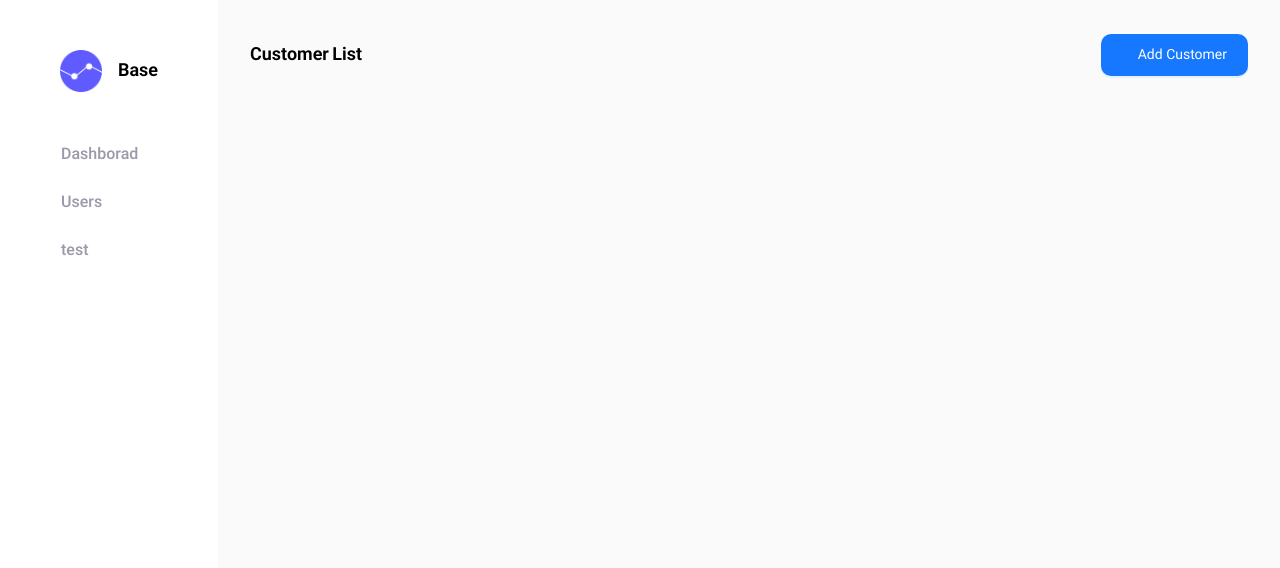
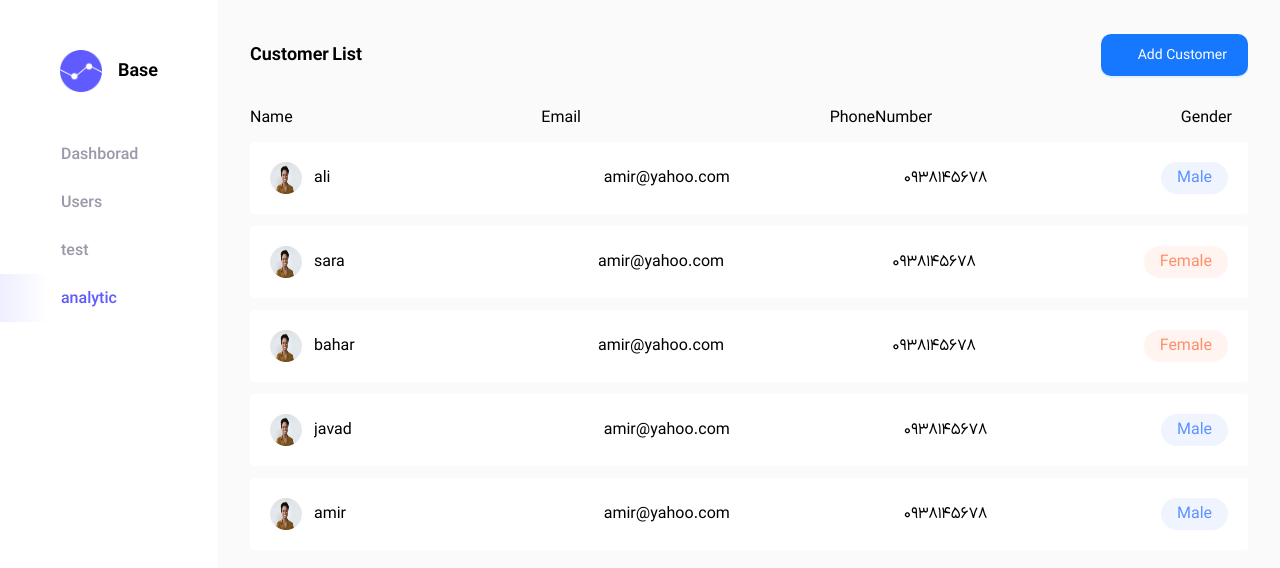
Before and after one commit to javadyousefi1/store-dashboard, a React (Vite) app: page /analytic in a window 1280 px wide. Shown: the top 568 px of the page. Built offline with nearby package versions, Linux system fonts and the light colour scheme; no server answers.

Commit message:
add folder of customerList with it's component (working)

```diff
--- a/src/app/panel/pages/customerList/CustomerList.tsx
+++ b/src/app/panel/pages/customerList/CustomerList.tsx
@@ -4,34 +4,70 @@ import PageHeader from "../../../../components/shared/PageHeader";
 
 import PageTitle from "../../../../components/shared/PageTitle";
 import ButtonComponent from "../../../../components/shared/ButtonComponent";
-import UserDetail from "./UserDetail";
-
+import image from "@/assets/images/image-profile.jpg";
+import CustomerListContent from "./CustomerListContent";
 const CustomerList = () => {
-
   const users = [
-    {id: 1, name:"ali", email: 'amir@yahoo.com', phoneNumber: '0938145678', gender: '1'},
-    {id: 2, name:"sara", email: 'amir@yahoo.com', phoneNumber: '0938145678', gender: '2'},
-    {id: 3, name:"bahar", email: 'amir@yahoo.com', phoneNumber: '0938145678', gender: '2'},
-    {id: 4, name:"javad", email: 'amir@yahoo.com', phoneNumber: '0938145678', gender: '1'},
-    {id: 5, name:"amir", email: 'amir@yahoo.com', phoneNumber: '0938145678', gender: '1'},
-  ]
+    {
+      id: 1,
+      name: "ali",
+      email: "amir@yahoo.com",
+      phoneNumber: "0938145678",
+      gender: 1,
+      icon: image,
+    },
+    {
+      id: 2,
+      name: "sara",
+      email: "amir@yahoo.com",
+      phoneNumber: "0938145678",
+      gender: 2,
+      icon: image,
+    },
+    {
+      id: 3,
+      name: "bahar",
+      email: "amir@yahoo.com",
+      phoneNumber: "0938145678",
+      gender: 2,
+      icon: image,
+    },
+    {
+      id: 4,
+      name: "javad",
+      email: "amir@yahoo.com",
+      phoneNumber: "0938145678",
+      gender: 1,
+      icon: image,
+    },
+    {
+      id: 5,
+      name: "amir",
+      email: "amir@yahoo.com",
+      phoneNumber: "0938145678",
+      gender: 1,
+      icon: image,
+    },
+  ];
 
   return (
     <>
       <PageTitle title="Customer List" />
       <PageHeader
         title="Customer List"
-        leftSection={<ButtonComponent title="Add Customer" type="primary" className="p-2"/>}
+        leftSection={
+          <ButtonComponent
+            title="Add Customer"
+            type="primary"
+            className="p-2"
+          />
+        }
       />
 
-      <div>
-        {users.map((item) => (
-
-      <UserDetail key={item.id} item={item}/>
-        ))}
-
-      </div>
-          </>
+      <CustomerListContent users={users}
+      columnTitle={['Name', 'Email', 'PhoneNumber', 'Gender']}
+      />
+    </>
   );
 };
 
--- /dev/null
+++ b/src/app/panel/pages/customerList/CustomerListContent.tsx
@@ -0,0 +1,24 @@
+import IconifyComp from "@/components/shared/IconifyComp"
+import UserDetail from "./UserDetail"
+
+const CustomerListContent :React.FC<{ users: itemType }> = ({users, columnTitle}) => {
+  return (
+    <>
+        {/* column */}
+        <div className="flex justify-between items-center">
+          {columnTitle.map((item) => (
+            <div key={item} className="flex justify-center items-center gap-x-4">
+            <span>{item}</span>
+            <IconifyComp icon="boldArrowDown" size="small"/>
+            </div>
+          ))}
+        </div>
+        {/* list */}
+        {users.map((item) => (
+          <UserDetail key={item.id} item={item} />
+        ))}
+      </>
+  )
+}
+
+export default CustomerListContent
--- a/src/app/panel/pages/customerList/UserDetail.tsx
+++ b/src/app/panel/pages/customerList/UserDetail.tsx
@@ -4,13 +4,26 @@ interface itemType {
     name: string;
     email: string;
     phoneNumber: string;
-    gender: string;
+    gender: number;
+    icon: File
   }
 
   const UserDetail: React.FC<{ item: itemType }> = ({item}) => {
   return (
-    <div className="bg-white rounded">
-
+    <div className="bg-white rounded flex justify-between items-center p-5 mt-3">
+        <div className="w-40 flex justify-between items-center gap-x-3">
+          <img src={item.icon} className="w-8 h-8 rounded-full"/>
+          <span className="text-left truncate w-[20ch]">{item.name}</span>
+        </div>
+        <div>
+          {item.email}
+        </div>
+        <div>
+          {item.phoneNumber}
+        </div>
+        <div className={`rounded-full py-[4px] px-4 ${item.gender === 1 ? 'text-first-blue bg-first-blue-light' : 'text-secondary bg-secondary-bg'}`}>
+          {item.gender === 1 ? 'Male' : 'Female'}
+        </div>
     </div>
   )
 }
--- a/src/components/shared/ButtonComponent.tsx
+++ b/src/components/shared/ButtonComponent.tsx
@@ -5,13 +5,15 @@ interface ButtonProps {
   type?: "link" | "text" | "default" | "primary" | "dashed";
   title: string;
   className?: string;
+  handleClick: (event: React.MouseEvent<HTMLButtonElement>) => void
 }
 
-const ButtonComponent: React.FC<ButtonProps> = ({ title, className, type }) => {
+const ButtonComponent: React.FC<ButtonProps> = ({ title, className, type, handleClick }) => {
   return (
     <Button
       className={`flex justify-center items-center flex-row-reverse gap-x-4 rounded-[10px] p-5 ${className}`}
       type={type}
+      onClick={handleClick}
     >
       <span>{title}</span>
       <IconifyComp icon="plus" size="small" />
--- a/src/constant/iconify.ts
+++ b/src/constant/iconify.ts
@@ -94,6 +94,8 @@ export const icons = {
   lightbulb: 'icon-[solar--lightbulb-bolt-outline]',
   playList: 'icon-[solar--playlist-outline]',
   circleDanger: 'icon-[solar--danger-circle-outline]',
+  analytic: 'icon-[solar--chart-square-bold]',
+  boldArrowDown: 'icon-[solar--alt-arrow-down-bold]',
 }
 
 export const iconSize = {
--- a/src/layout/panelLayout/Sidebar.tsx
+++ b/src/layout/panelLayout/Sidebar.tsx
@@ -18,6 +18,7 @@ const Sidebar = () => {
         { title: "Dashborad", route: "/", iconName: "dashboard" },
         { title: "Users", route: "/users", iconName: "users" },
         { title: "test", route: "/test", iconName: "users" },
+        { title: "analytic", route: "/analytic", iconName: "analytic" },
     ]
 
     return (
```
Also changed, not shown: src/assets/images/image-profile.jpg (added).
